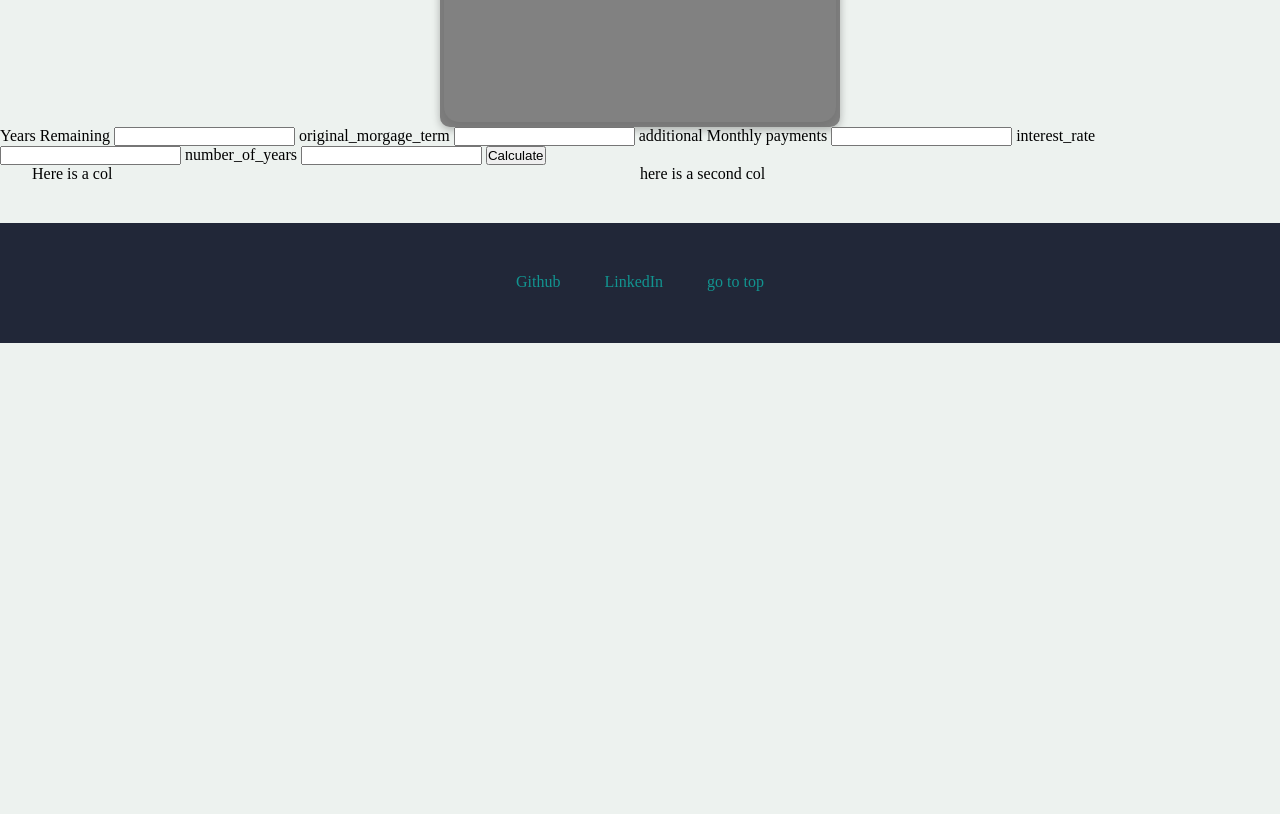
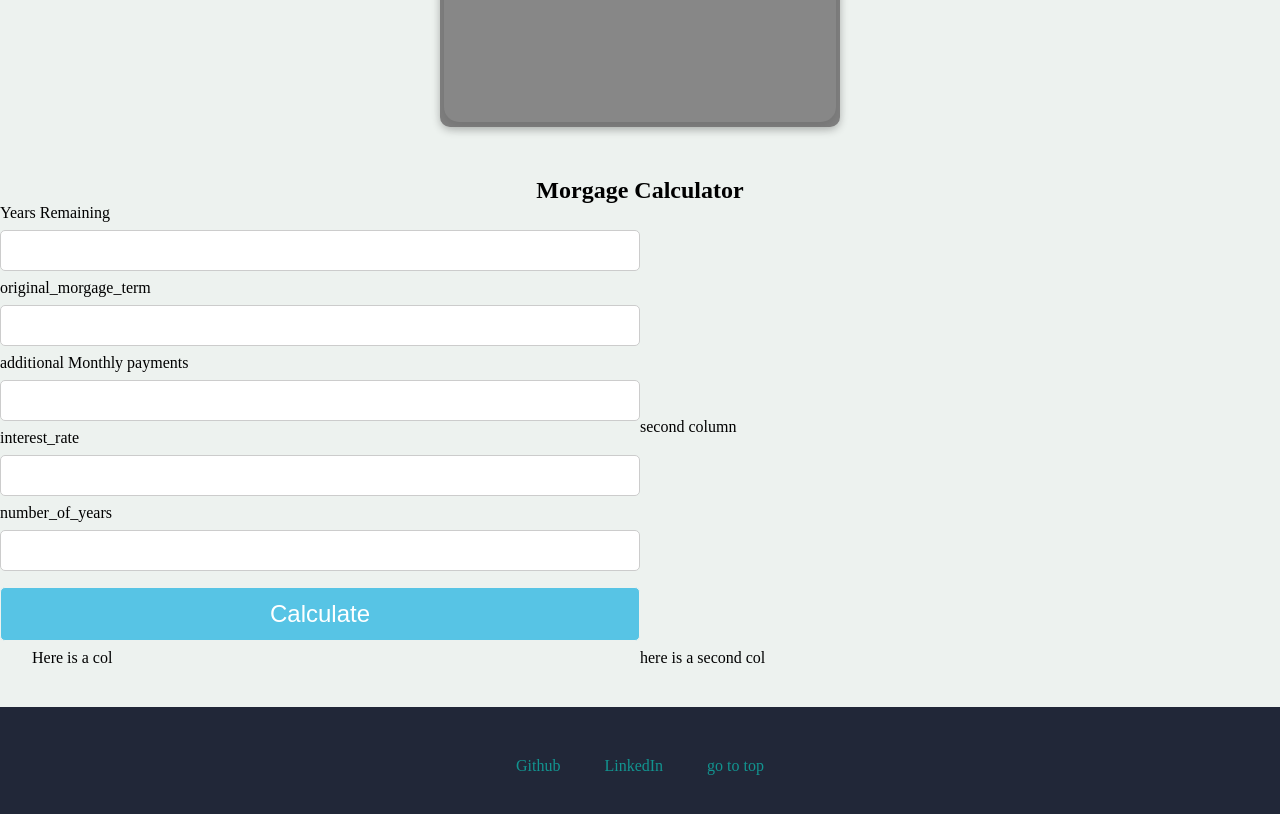
Before and after one commit to MarioGranados/calculator-app, a plain HTML site: page index.html in a window 1280 px wide. Shown: the part 760-1574 px from the top of the page. Before the commit the page ends 1103 px from the top, so only its background shows below. Drawn offline with Linux system fonts and the light colour scheme.

Commit message:
before work

```diff
--- a/index.html
+++ b/index.html
@@ -38,7 +38,7 @@
         width: 98%;
         margin: 5px auto;
         border-radius: 15px;
-        background-color: rgba(128, 128, 128, 0.05);
+        background-color: rgba(255, 255, 255, 0.05);
         box-shadow: rgba(0, 0, 0, 0.1) 0px 4px 12px;
       }
       .calc-display {
@@ -138,8 +138,10 @@
 
       .row {
         display: flex;
+        flex-direction: row;
         width: 100%;
         margin: auto;
+
       }
       .col {
         display: flex;
@@ -173,6 +175,54 @@
       }
 
       /* footer ends */
+
+      /* inputs */
+      input,
+      select {
+        width: 100%;
+        padding: 12px 20px;
+        margin: 8px 0;
+        display: inline-block;
+        border: 1px solid #ccc;
+        border-radius: 5px;
+        box-sizing: border-box;
+        transition: 250ms;
+      }
+      input:focus,
+      input:active {
+        box-shadow: rgba(149, 157, 165, 0.2) 0px 8px 24px;
+        border: 1px solid black;
+        transition: 250ms;
+      }
+      input:hover {
+        border: 1px solid blue;
+        transition: 250ms;
+      }
+
+      .btn {
+        width: 100%;
+        padding: 12px 24px;
+        margin: 8px 0;
+        display: inline-block;
+        box-sizing: border-box;
+        border-radius: 5px;
+        border: 0;
+        color: white;
+        font-size: 24px;
+      }
+      .btn-primary {
+        background-color: var(--primary-color);
+        border: 1px solid var(--bg-color);
+        transition: 250ms;
+      }
+      .btn-primary:hover {
+        box-shadow: rgba(149, 157, 165, 0.2) 0px 8px 24px;
+        border: 1px solid var(--links-color);
+        background-color: var(--link-hover);
+        transition: 250ms;
+      }
+
+      /* inputs ends */
     </style>
   </head>
   <body>
@@ -222,26 +272,45 @@
 
     <!-- morgage section -->
     <form action="">
-        <label for="years_remaining">Years Remaining</label>
-        <input type="number" name="years_remaining" id="years_remaining">
+        <h2 class="text-center mt-5">Morgage Calculator</h2>
 
-        <label for="original_morgage_term">original_morgage_term</label>
-        <input type="number" name="original_morgage_term" id="original_morgage_term">
+      <div class="row">
+        <div class="col">
+          <label for="years_remaining">Years Remaining</label>
+          <input type="number" name="years_remaining" id="years_remaining" />
 
+          <label for="original_morgage_term">original_morgage_term</label>
+          <input
+            type="number"
+            name="original_morgage_term"
+            id="original_morgage_term"
+          />
 
-        <label for="additional_monthly_payments">additional Monthly payments</label>
-        <input type="number" name="additional_monthly_payments" id="additional_monthly_payments">
+          <label for="additional_monthly_payments"
+            >additional Monthly payments</label
+          >
+          <input
+            type="number"
+            name="additional_monthly_payments"
+            id="additional_monthly_payments"
+          />
 
-        <label for="interest_rate">interest_rate</label>
-        <input type="number" name="interest_rate" id="interest_rate">
+          <label for="interest_rate">interest_rate</label>
+          <input type="number" name="interest_rate" id="interest_rate" />
 
-        <label for="number_of_years">number_of_years</label>
-        <input type="number" name="number_of_years" id="number_of_years">
+          <label for="number_of_years">number_of_years</label>
+          <input type="number" name="number_of_years" id="number_of_years" />
 
-        <button id="calculateMorgage">Calculate</button>
+          <button id="calculateMorgage" class="btn btn-primary">
+            Calculate
+          </button>
 
-        <div id="monthly_payments"></div>
-
+          <div id="monthly_payments"></div>
+        </div>
+        <div class="col">
+            second column
+        </div>
+      </div>
     </form>
     <!-- morgage section ends -->
 
@@ -282,9 +351,9 @@
       createButtons(buttonNumbers, false);
       createButtons(operators, true);
 
-      let morgageCalculator = document.querySelector('#calculateMorgage');
+      let morgageCalculator = document.querySelector("#calculateMorgage");
 
-      morgageCalculator.addEventListener('click', e => {
+      morgageCalculator.addEventListener("click", (e) => {
         e.preventDefault();
         calculateMorgagePayoff();
       });
@@ -315,24 +384,30 @@
       }
 
       function calculateMorgagePayoff() {
-        let yearsRemaining = document.querySelector('#years_remaining').value,
-        originalMorgageTerm = document.querySelector('#original_morgage_term').value,
-        additionalMonthlyPayments = document.querySelector('#additional_monthly_payments').value,
-        interestRate = document.querySelector('#interest_rate').value,
-        numberOfYears = document.querySelector('#number_of_years').value;
+        let yearsRemaining = document.querySelector("#years_remaining").value,
+          originalMorgageTerm = document.querySelector(
+            "#original_morgage_term"
+          ).value,
+          additionalMonthlyPayments = document.querySelector(
+            "#additional_monthly_payments"
+          ).value,
+          interestRate = document.querySelector("#interest_rate").value,
+          numberOfYears = document.querySelector("#number_of_years").value;
 
         let totalSavings = 0;
         let monthlyPayment = 0;
-        interestRate = (interestRate * .01) / 12;
+        interestRate = (interestRate * 0.01) / 12;
 
-        monthlyPayment = originalMorgageTerm * (interestRate * (1 + interestRate)**(numberOfYears * 12)) / ((1 + interestRate)**(numberOfYears * 12) - 1)
+        monthlyPayment =
+          (originalMorgageTerm *
+            (interestRate * (1 + interestRate) ** (numberOfYears * 12))) /
+          ((1 + interestRate) ** (numberOfYears * 12) - 1);
         console.log(monthlyPayment);
 
-        let results = document.getElementById('monthly_payments');
-        results.innerHTML = "Your Monthly Payments Would Be: " + Math.round(monthlyPayment).toString();
-
-
-
+        let results = document.getElementById("monthly_payments");
+        results.innerHTML =
+          "Your Monthly Payments Would Be: " +
+          Math.round(monthlyPayment).toString();
       }
 
       function calculateCreditCardPayoff() {}
```
